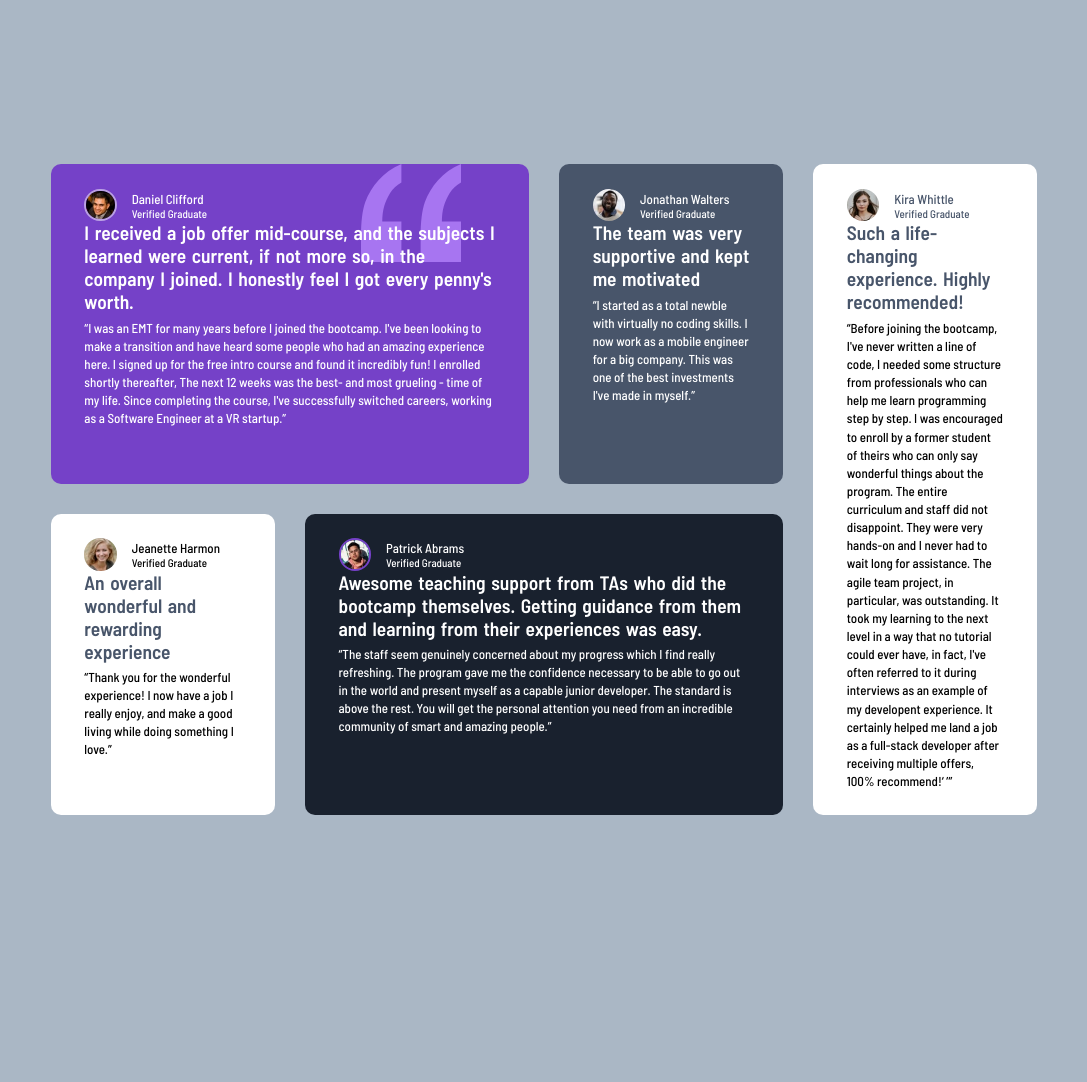
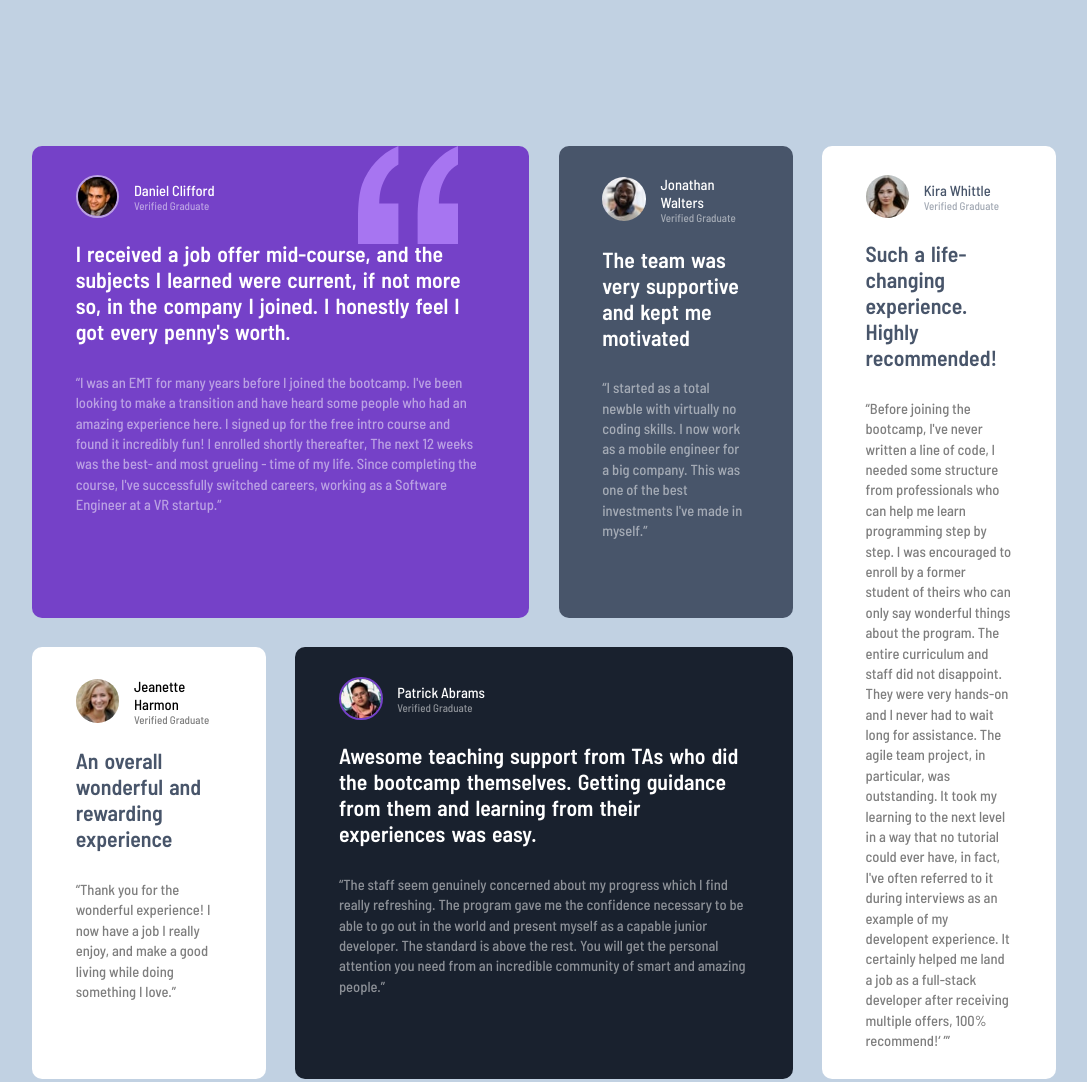
Before and after one commit to Daniel-Kav/Teach2Give-Css-Grid, a plain HTML site: page index.html in a window 1280 px wide. Shown: the whole page, without its empty margins (96-1183 px from the left). Before the commit the page ends 964 px from the top, so only its background shows below. Drawn offline with Linux system fonts and the light colour scheme.

Commit message:
larger fonts

```diff
--- a/index.html
+++ b/index.html
@@ -3,8 +3,6 @@
 
 <head>
     <meta charset="UTF-8">
-    <meta name="description" content="Testimonials Grid Section - Frontend Mentor">
-    <meta name="keywords" content="Testimonials Grid Section,Frontend Mentor">
     <meta http-equiv="X-UA-Compatible" content="IE=edge">
     <meta name="viewport" content="width=device-width, initial-scale=1.0">
 
--- a/styles.css
+++ b/styles.css
@@ -9,7 +9,7 @@
 }
 
 html {
-    font-size: 0.81rem;
+    font-size: 0.91rem;
 }
 
 body {
@@ -19,7 +19,7 @@ body {
     /* for Firefox */
     overflow-y: scroll;
     min-height: 100vh;
-    background-color: hsl(211, 19%, 72%);
+    background-color: hsl(210, 36%, 82%);
     font-family: "Barlow Semi Condensed", sans-serif;
 }
 
@@ -32,21 +32,23 @@ body::-webkit-scrollbar {
 
 .testimonials-section {
     margin: 0 auto;
-    margin-top: 12.692rem;
-    margin-bottom: 12.692rem;
-    max-width: 77.083%;
+    margin-top: 10rem;
+    margin-bottom: 10rem;
+    max-width: 80%;
     display: grid;
     grid-template-columns: repeat(4, 1fr);
-    gap: 2.308rem;
+    gap: 2rem;
     justify-content: center;
 }
 
 /** Testimonial Sections **/
 
 .testimonials-section>* {
-    gap: 14px;
+    display: flex;
+    flex-direction: column;
+    gap: 1.5rem;
     border-radius: 10px;
-    padding: 1.9rem 2.6rem;
+    padding: 2rem 3rem;
 }
 
 .section-1,
@@ -90,10 +92,10 @@ body::-webkit-scrollbar {
 /** Author **/
 
 .author {
-    display: grid;
-    grid-template-columns: auto 1fr;
+    display: flex;
+    flex-direction: row;
     align-items: center;
-    gap: 15px;
+    gap: 1rem;
 }
 
 .section-1 .author-info,
@@ -109,6 +111,11 @@ body::-webkit-scrollbar {
     color: hsl(217, 19%, 35%);
 }
 
+.author-describtion,
+.content {
+    opacity: 50%;
+}
+
 .author-describtion {
     font-size: 11px;
 }
@@ -117,8 +124,9 @@ body::-webkit-scrollbar {
 
 .author-img {
     border-radius: 50%;
-    width: 2.5rem;
-    height: 2.5rem;
+    width: 3rem;
+
+    height: 3rem;
 }
 
 .section-1 .author-img,
@@ -158,7 +166,8 @@ body::-webkit-scrollbar {
 
 @media screen and (max-width: 1201px) {
     .testimonials-section {
-        margin-top: 5.385rem;
+        margin-top: 5rem;
+
     }
 
     .section-2,
```
